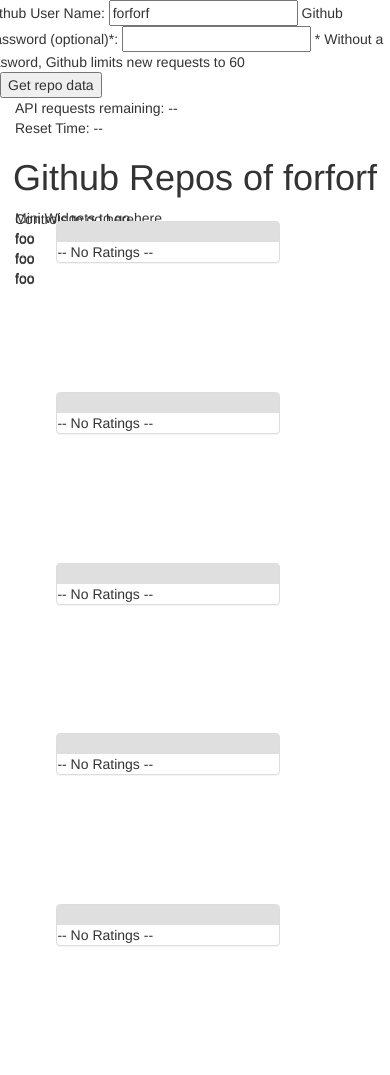
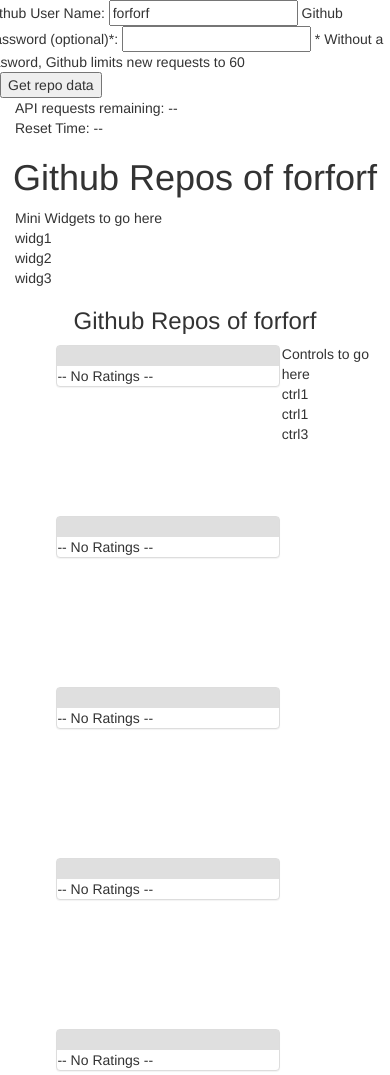
Before and after one commit to forforf/forforf.github.io, a website: page index.html in a window 390 px wide. Drawn offline with nearby package versions, Linux system fonts and the light colour scheme; no server answers.

Commit message:
testing mobile layout

```diff
--- a/index.html
+++ b/index.html
@@ -61,36 +61,30 @@
 
         <div class="row">
           <div class="col-md-2">
+            <!--
             <div class="sidebar-nav-fixed affix">
+            -->
               Mini Widgets to go here
-              <div>
-                foo
-              </div>
-              <div>
-                foo
-              </div>
-              <div>
-                foo
-              </div>
-              </div>
+
+            <ul class="nav">
+              <li>
+                widg1
+              </li>
+              <li>
+                widg2
+              </li>
+
+              <li>
+                widg3
+              </li>
+            </ul>
           </div>
 
-          <div class="col-md-2 col-md-offset-10">
-            <div class="sidebar-nav-fixed affix pull-right">
-              Controls to go here
-              <div>
-                foo
-              </div>
-              <div>
-                foo
-              </div>
-              <div>
-                foo
-              </div>
-            </div>
-          </div>
 
-          <div class="col-md-8 col-md-offset-2">
+
+          <div class="col-md-8">
+            <h3 class="repo-header1">Github Repos of {{user.name}}</h3>
+
             <div ng-include="mainView.url"></div>
 
             <!-- main window: see dashboard.html -->
@@ -113,6 +107,24 @@
             -->
           </div>
 
+          <div class="col-md-2">
+            <!--
+            <div class="sidebar-nav-fixed affix pull-right">
+            -->
+            <div class="nav nav-justified">
+              Controls to go here
+              <div>
+                ctrl1
+              </div>
+              <div>
+                ctrl1
+              </div>
+              <div>
+                ctrl3
+              </div>
+            </div>
+          </div>
+
 
         </div>
       </div>
```
